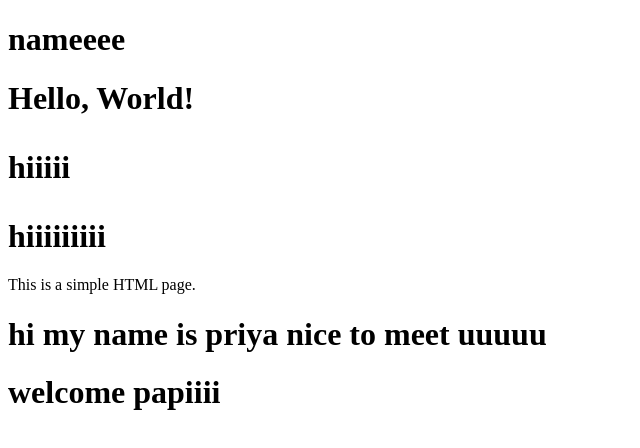
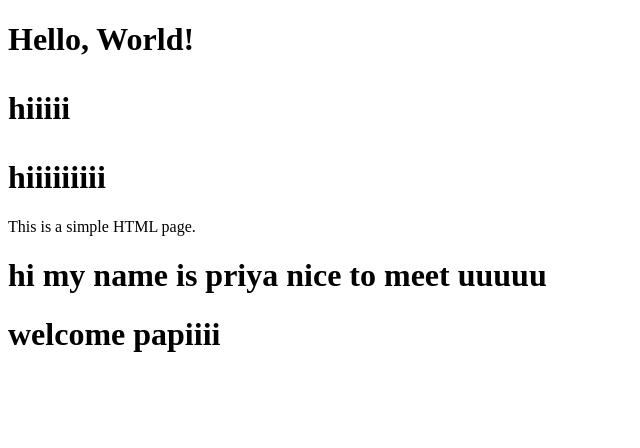
Before and after one commit to agsenbhakapriya/devops, a plain HTML site: page index.html in a window 1280 px wide. Shown: the whole page, without its empty margins (0-640 px from the left). Drawn offline with Linux system fonts and the light colour scheme.

Commit message:
Update index.html

```diff
--- a/index.html
+++ b/index.html
@@ -3,7 +3,6 @@
 <head>
     <meta charset="UTF-8">
     <title> hiii </title>
-    <h1> nameeee </h1>
 </head>
 <body>
     <h1>Hello, World!</p>
```
